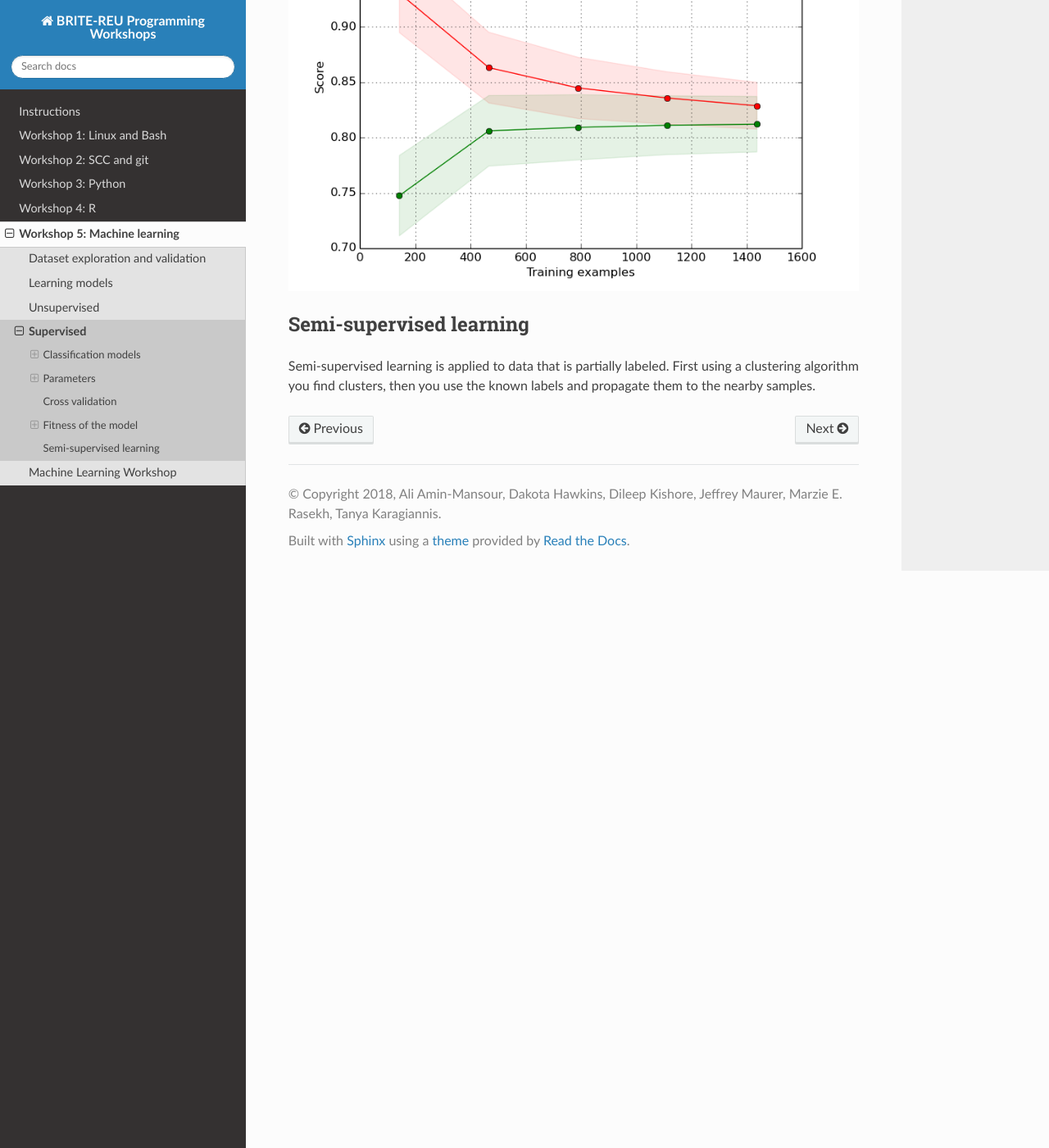
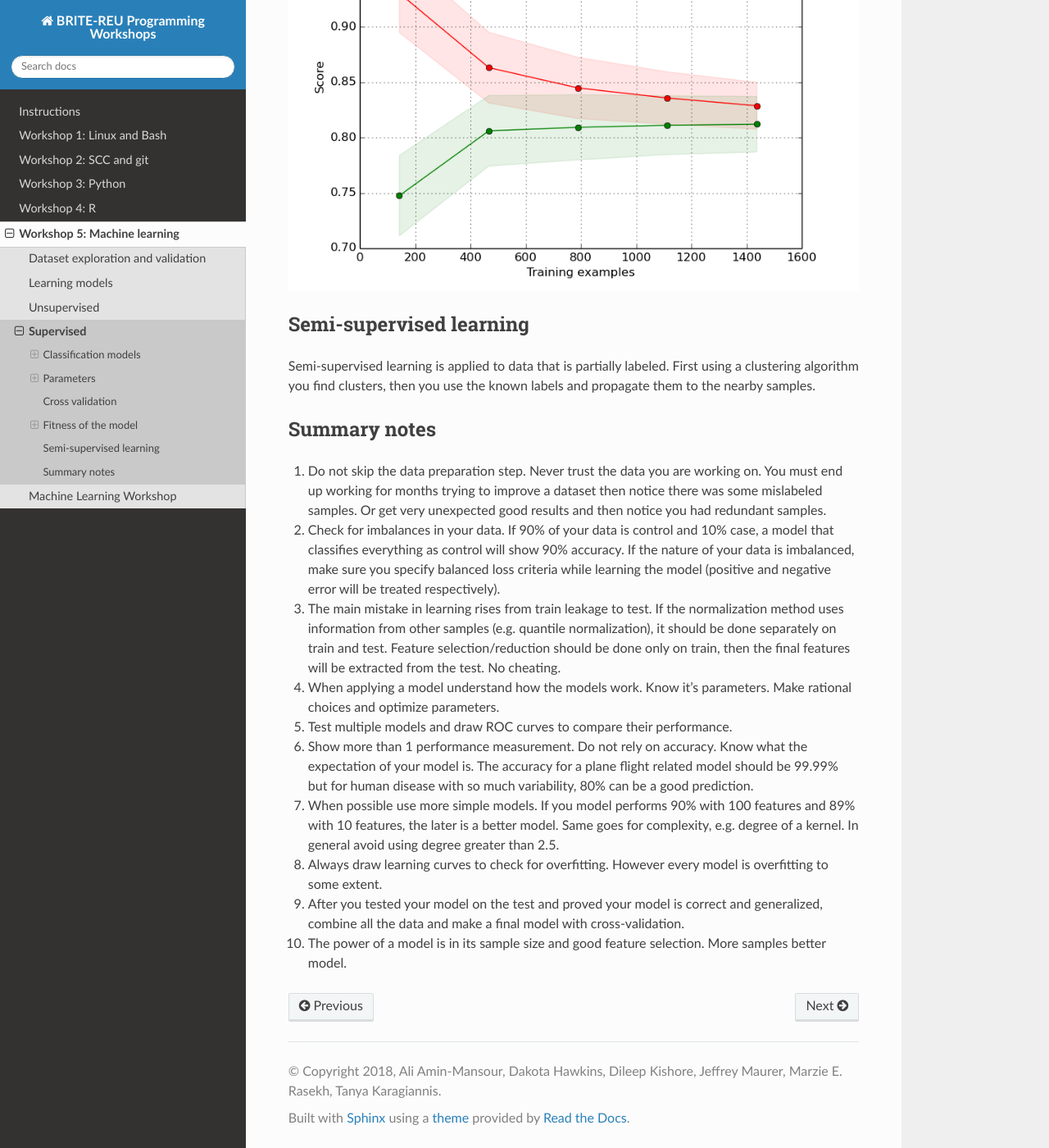
Before and after one commit to BRITE-REU/programming-workshops, a Sphinx documentation site: the page built from source/workshops/05_Machine_learning/supervised_learning.rst, in a window 1280 px wide and 1400 px high, scrolled down 6488 px. Shown: the whole window at 82% size. Built offline with Sphinx 7.4.7 and the Read the Docs theme 2.0.0, drawn with Linux system fonts in a browser that asks for light colours.

Commit message:
Update supervised_learning.rst

```diff
--- a/source/workshops/05_Machine_learning/supervised_learning.rst
+++ b/source/workshops/05_Machine_learning/supervised_learning.rst
@@ -161,3 +161,27 @@ Learning curves
  Semi-supervised learning
 --------------------------------------------
 Semi-supervised learning is applied to data that is partially labeled. First using a clustering algorithm you find clusters, then you use the known labels and propagate them to the nearby samples.
+
+
+--------------------------------------------
+Summary notes
+--------------------------------------------
+1. Do not skip the data preparation step. Never trust the data you are working on. You must end up working for months trying to improve a dataset then notice there was some mislabeled samples. Or get very unexpected good results and then notice you had redundant samples.
+
+2. Check for imbalances in your data. If 90% of your data is control and 10% case, a model that classifies everything as control will show 90% accuracy. If the nature of your data is imbalanced, make sure you specify balanced loss criteria while learning the model (positive and negative error will be treated respectively).
+
+3. The main mistake in learning rises from train leakage to test. If the normalization method uses information from other samples (e.g. quantile normalization), it should be done separately on train and test. Feature selection/reduction should be done only on train, then the final features will be extracted from the test. No cheating.
+
+4. When applying a model understand how the models work. Know it's parameters. Make rational choices and optimize parameters.
+
+5. Test multiple models and draw ROC curves to compare their performance.
+
+6. Show more than 1 performance measurement. Do not rely on accuracy. Know what the expectation of your model is. The accuracy for a plane flight related model should be 99.99% but for human disease with so much variability, 80% can be a good prediction.
+
+7. When possible use more simple models. If you model performs 90% with 100 features and 89% with 10 features, the later is a better model. Same goes for complexity, e.g. degree of a kernel. In general avoid using degree greater than 2.5.
+
+8. Always draw learning curves to check for overfitting. However every model is overfitting to some extent.
+
+9. After you tested your model on the test and proved your model is correct and generalized, combine all the data and make a final model with cross-validation.
+
+10. The power of a model is in its sample size and good feature selection. More samples better model.
```
